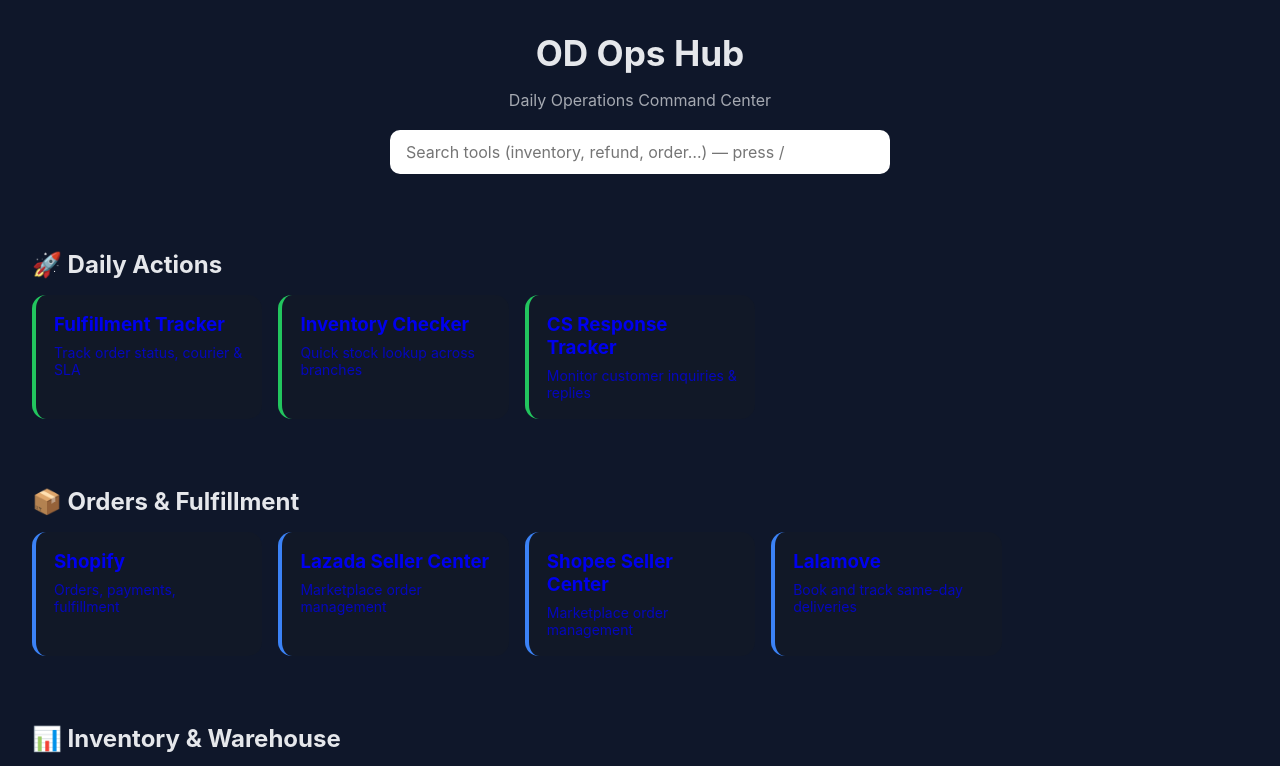
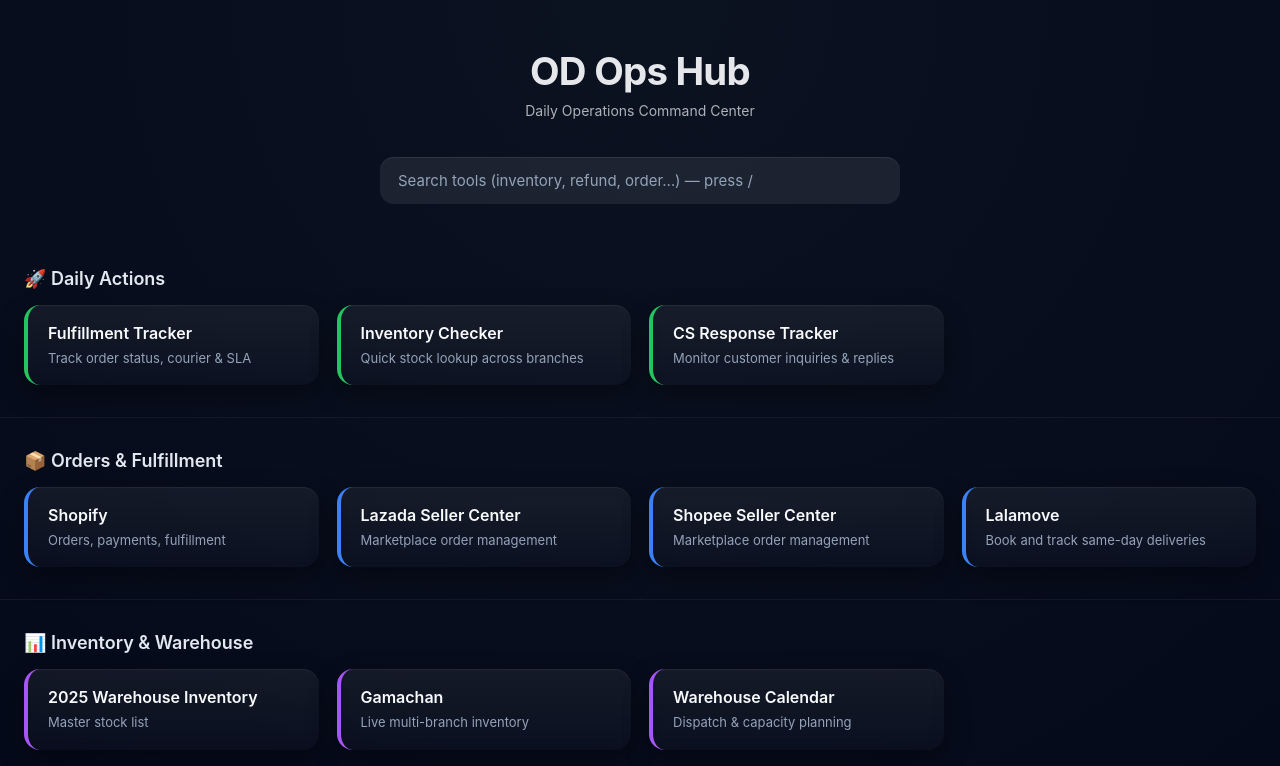
Before and after one commit to IndividualAd3720/ops-hub, a plain HTML site: page index.html in a window 1280 px wide. Shown: the top 766 px of the page. Drawn offline with Linux system fonts and the light colour scheme.

Commit message:
Refactor styles for improved layout and design

```diff
--- a/styles.css
+++ b/styles.css
@@ -1,80 +1,141 @@
+/* =====================
+   GLOBAL RESET
+===================== */
 * {
   box-sizing: border-box;
-  font-family: Inter, system-ui, sans-serif;
+  font-family: Inter, system-ui, -apple-system, BlinkMacSystemFont, sans-serif;
 }
 
+/* =====================
+   PAGE BACKGROUND
+===================== */
 body {
   margin: 0;
-  background: #0f172a;
+  background: radial-gradient(circle at top, #0b1220, #020617);
   color: #e5e7eb;
 }
 
+/* =====================
+   HEADER
+===================== */
 header {
-  padding: 32px;
+  padding: 48px 24px 32px;
   text-align: center;
 }
 
 header h1 {
   margin: 0;
-  font-size: 2.2rem;
+  font-size: 2.4rem;
+  letter-spacing: -0.02em;
 }
 
 header p {
-  opacity: 0.7;
-  margin-bottom: 20px;
+  margin-top: 8px;
+  opacity: 0.75;
+  font-size: 14px;
 }
 
+/* =====================
+   SEARCH BAR
+===================== */
 #search {
+  margin-top: 24px;
   width: 100%;
-  max-width: 500px;
-  padding: 12px 16px;
-  border-radius: 10px;
+  max-width: 520px;
+  padding: 14px 18px;
+  border-radius: 14px;
   border: none;
   outline: none;
-  font-size: 16px;
+  font-size: 15px;
+  background: rgba(255, 255, 255, 0.08);
+  color: #f8fafc;
+  box-shadow: inset 0 1px 0 rgba(255,255,255,0.08);
 }
 
+#search::placeholder {
+  color: #94a3b8;
+}
+
+/* =====================
+   SECTIONS
+===================== */
 section {
-  padding: 24px 32px;
+  padding: 32px 24px;
+}
+
+section:not(:first-of-type) {
+  border-top: 1px solid rgba(255, 255, 255, 0.05);
 }
 
 h2 {
-  margin-bottom: 16px;
+  margin: 0 0 16px;
+  font-size: 18px;
+  font-weight: 600;
+  color: #e2e8f0;
 }
 
+/* =====================
+   GRID
+===================== */
 .grid {
   display: grid;
-  grid-template-columns: repeat(auto-fill, minmax(220px, 1fr));
-  gap: 16px;
+  grid-template-columns: repeat(auto-fill, minmax(240px, 1fr));
+  gap: 18px;
 }
 
+/* =====================
+   CARD (THE BIG FIX)
+===================== */
 .card {
   text-decoration: none;
-  padding: 18px;
-  border-radius: 14px;
-  background: #111827;
-  transition: transform 0.15s ease, box-shadow 0.15s ease;
+  padding: 18px 20px;
+  border-radius: 16px;
+
+  background: linear-gradient(
+    180deg,
+    rgba(255,255,255,0.06),
+    rgba(255,255,255,0.02)
+  );
+
+  backdrop-filter: blur(6px);
+
+  box-shadow:
+    inset 0 1px 0 rgba(255,255,255,0.06),
+    0 10px 25px rgba(0,0,0,0.35);
+
+  transition: transform 0.2s ease, box-shadow 0.2s ease;
 }
 
 .card:hover {
-  transform: translateY(-4px);
-  box-shadow: 0 10px 30px rgba(0,0,0,0.3);
+  transform: translateY(-6px) scale(1.02);
+  box-shadow:
+    inset 0 1px 0 rgba(255,255,255,0.1),
+    0 20px 40px rgba(0,0,0,0.6);
 }
 
+/* =====================
+   CARD TEXT
+===================== */
 .card h3 {
-  margin: 0 0 8px;
+  margin: 0 0 6px;
+  font-size: 16px;
+  font-weight: 600;
+  color: #f8fafc;
 }
 
 .card p {
   margin: 0;
-  font-size: 14px;
-  opacity: 0.75;
+  font-size: 13px;
+  line-height: 1.4;
+  color: #94a3b8;
 }
 
-/* CATEGORY COLORS */
-.green { border-left: 4px solid #22c55e; }
-.blue { border-left: 4px solid #3b82f6; }
+/* =====================
+   CATEGORY ACCENTS
+===================== */
+.green  { border-left: 4px solid #22c55e; }
+.blue   { border-left: 4px solid #3b82f6; }
 .purple { border-left: 4px solid #a855f7; }
-.red { border-left: 4px solid #ef4444; }
+.red    { border-left: 4px solid #ef4444; }
 .yellow { border-left: 4px solid #f59e0b; }
-.gray { border-left: 4px solid #9ca3af; }
+.gray   { border-left: 4px solid #9ca3af; }
```
